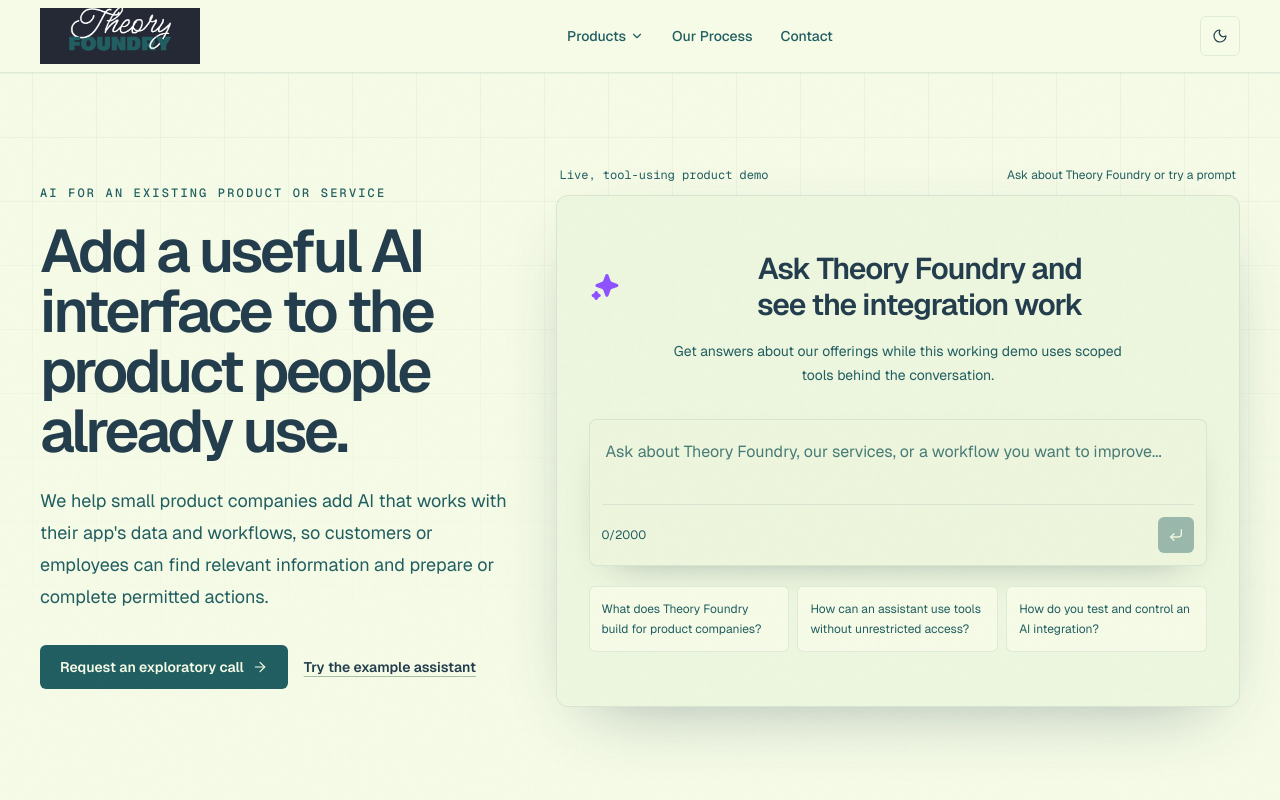
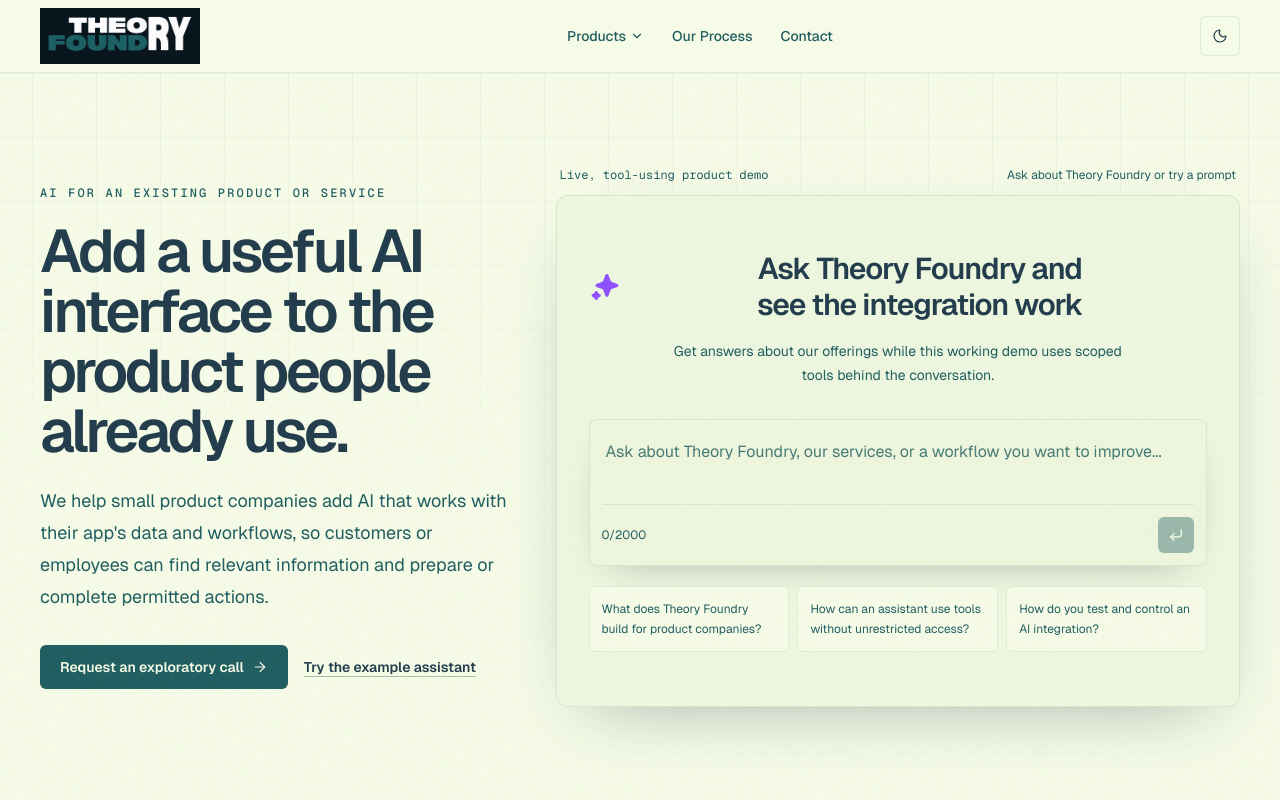
Before and after one commit to theory-foundry/website, a Next.js app: page / in a window 1280 px wide. Shown: the top 800 px of the page. Built offline with nearby package versions, Linux system fonts and the light colour scheme.

Commit message:
use transparent bg logo, remove old logo

```diff
--- a/src/components/TheoryFoundryLogo.tsx
+++ b/src/components/TheoryFoundryLogo.tsx
@@ -15,7 +15,7 @@
         fill
         priority={priority}
         sizes="(max-width: 767px) 160px, 192px"
-        src="/TheoryFoundryLogo.png"
+        src="/TheoryFoundryLogoTransparent.png"
       />
     </span>
   );
```
Also changed, not shown: public/TheoryFoundryLogo.png (deleted), public/TheoryFoundryLogoTransparent.png (added).
